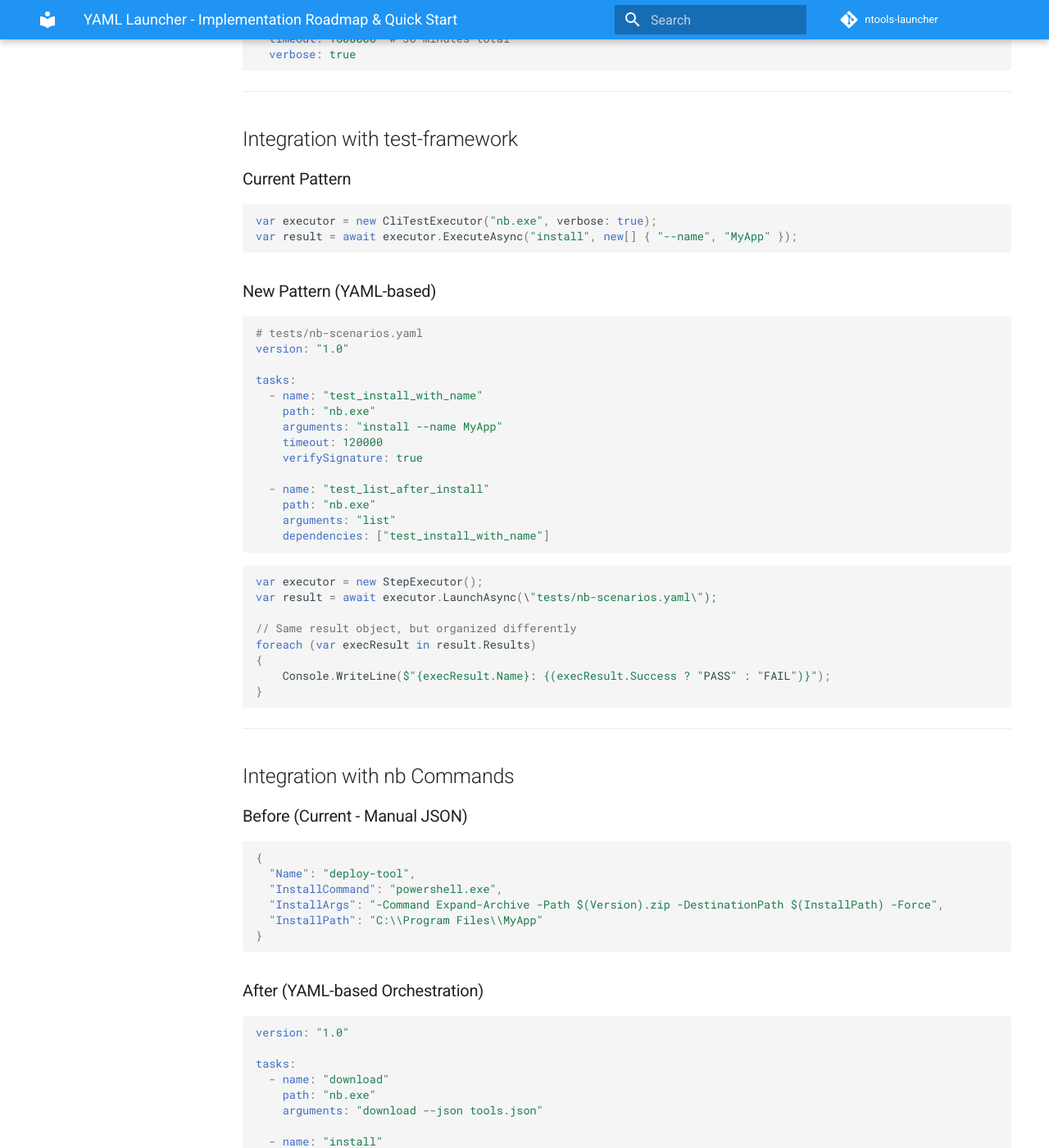
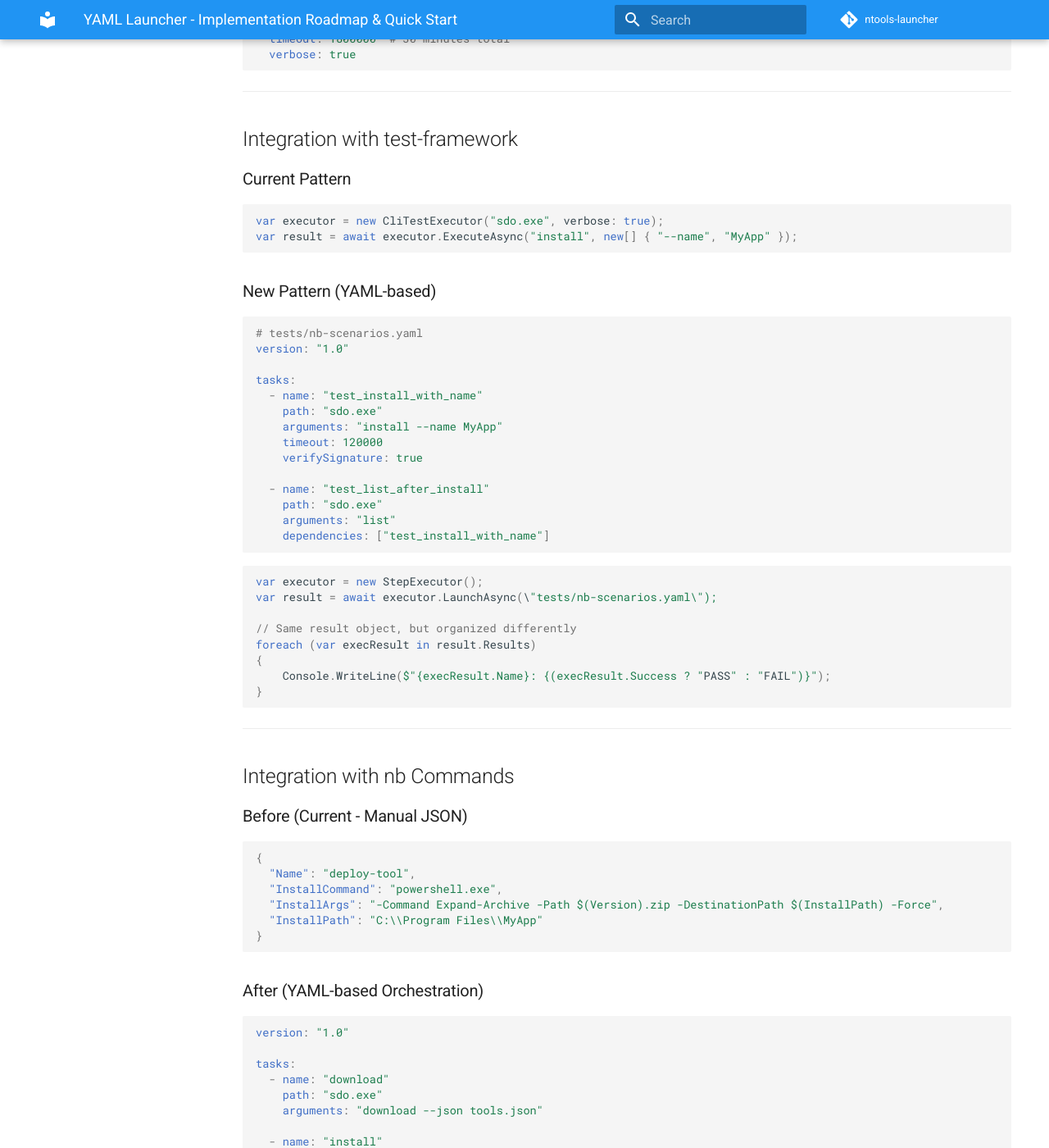
Before and after one commit to naz-hage/ntools-launcher, an MkDocs documentation site: the page built from docs/planning/implementation-roadmap.md, in a window 1280 px wide and 1400 px high, scrolled down 6888 px. Shown: the whole window at 82% size. Built offline with MkDocs 1.6.1 and Material for MkDocs 9.7.7, drawn with Linux system fonts in a browser that asks for light colours; comment, search, counter and statistics services are not loaded; some of the changed text lies outside the part shown.

Commit message:
use sdo instead of nb

````diff
--- a/docs/planning/implementation-roadmap.md
+++ b/docs/planning/implementation-roadmap.md
@@ -364,7 +364,7 @@ execution:
 
 ### Current Pattern
 ```csharp
-var executor = new CliTestExecutor("nb.exe", verbose: true);
+var executor = new CliTestExecutor("sdo.exe", verbose: true);
 var result = await executor.ExecuteAsync("install", new[] { "--name", "MyApp" });
 ```
 
@@ -375,13 +375,13 @@ version: "1.0"
 
 tasks:
   - name: "test_install_with_name"
-    path: "nb.exe"
+    path: "sdo.exe"
     arguments: "install --name MyApp"
     timeout: 120000
     verifySignature: true
 
   - name: "test_list_after_install"
-    path: "nb.exe"
+    path: "sdo.exe"
     arguments: "list"
     dependencies: ["test_install_with_name"]
 ```
@@ -417,17 +417,17 @@ version: "1.0"
 
 tasks:
   - name: "download"
-    path: "nb.exe"
+    path: "sdo.exe"
     arguments: "download --json tools.json"
 
   - name: "install"
-    path: "nb.exe"
+    path: "sdo.exe"
     arguments: "install --json tools.json"
     dependencies: ["download"]
     verifySignature: true
 
   - name: "verify"
-    path: "nb.exe"
+    path: "sdo.exe"
     arguments: "list --json tools.json"
     dependencies: ["install"]
 ```
````
Also changed, not shown: docs/planning/DESIGN-SUMMARY.md (+1 -1 lines), docs/planning/test-framework-integration.md (+2 -2 lines), docs/planning/yaml-launcher-design.md (+6 -6 lines).
